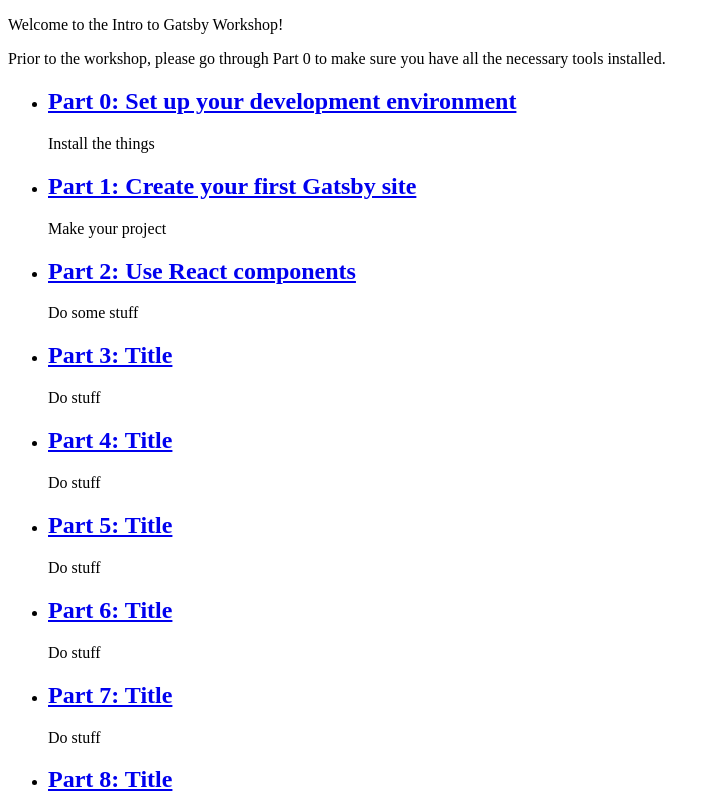
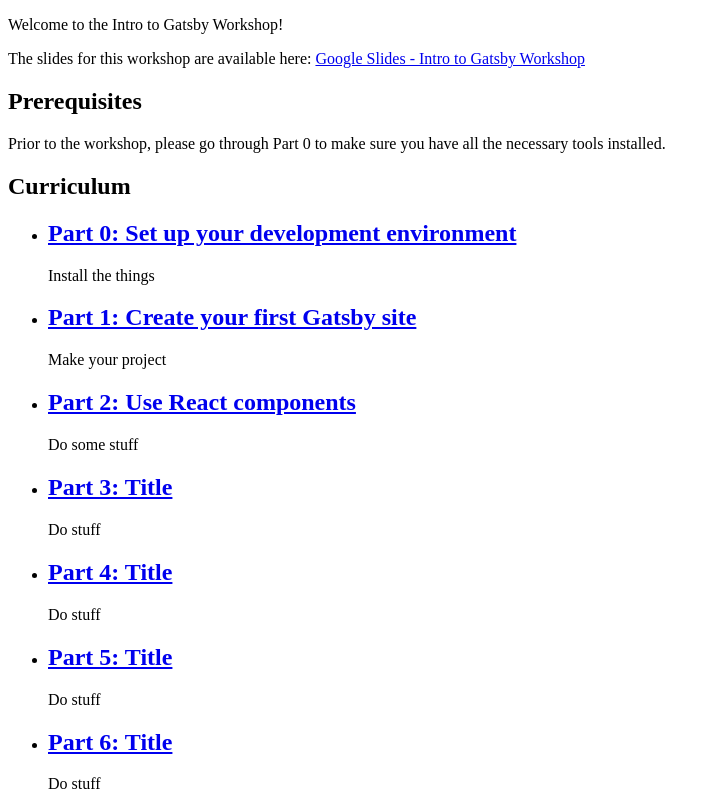
Before and after one commit to meganesu/gatsby-intro-workshop, a Gatsby site: page / in a window 1280 px wide. Shown: the top 800 px of the page, without its empty margins (0-720 px from the left). Built offline with nearby package versions, Linux system fonts and the light colour scheme; Gatsby itself is replaced by a stand-in of ours.

Commit message:
content: add link to slides and headings to home page

```diff
--- a/src/pages/index.mdx
+++ b/src/pages/index.mdx
@@ -6,7 +6,13 @@
 
 Welcome to the Intro to Gatsby Workshop!
 
+The slides for this workshop are available here: [Google Slides - Intro to Gatsby Workshop](https://docs.google.com/presentation/d/1hDQkrkYYSw_gqfoLFk59IA9eNiQlFYT3tfAnNkIiNfk/)
+
+## Prerequisites
+
 Prior to the workshop, please go through Part 0 to make sure you have all the necessary tools installed.
+
+## Curriculum
 
 <TutorialList
   posts={props.data.allMdx.nodes}
```
